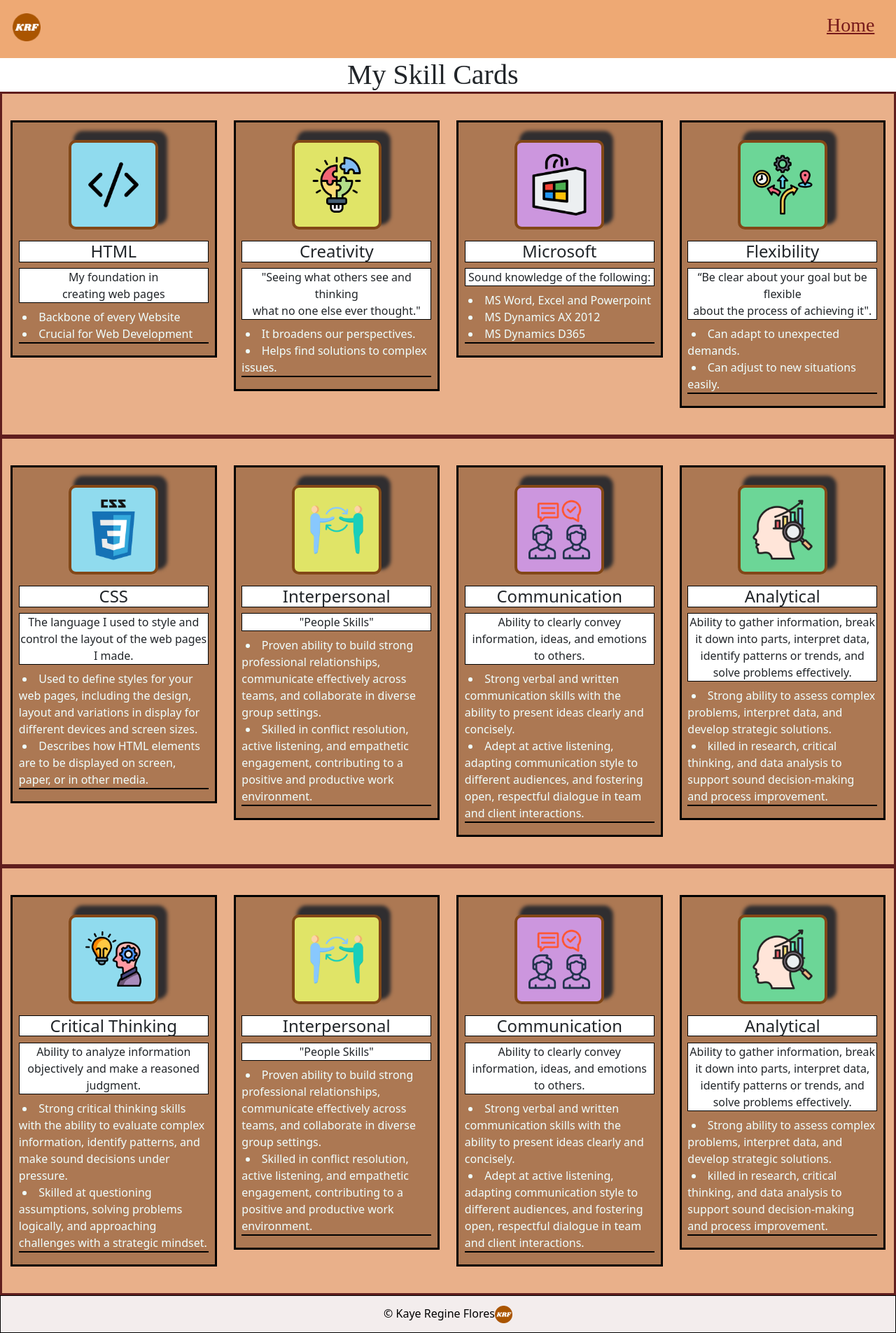
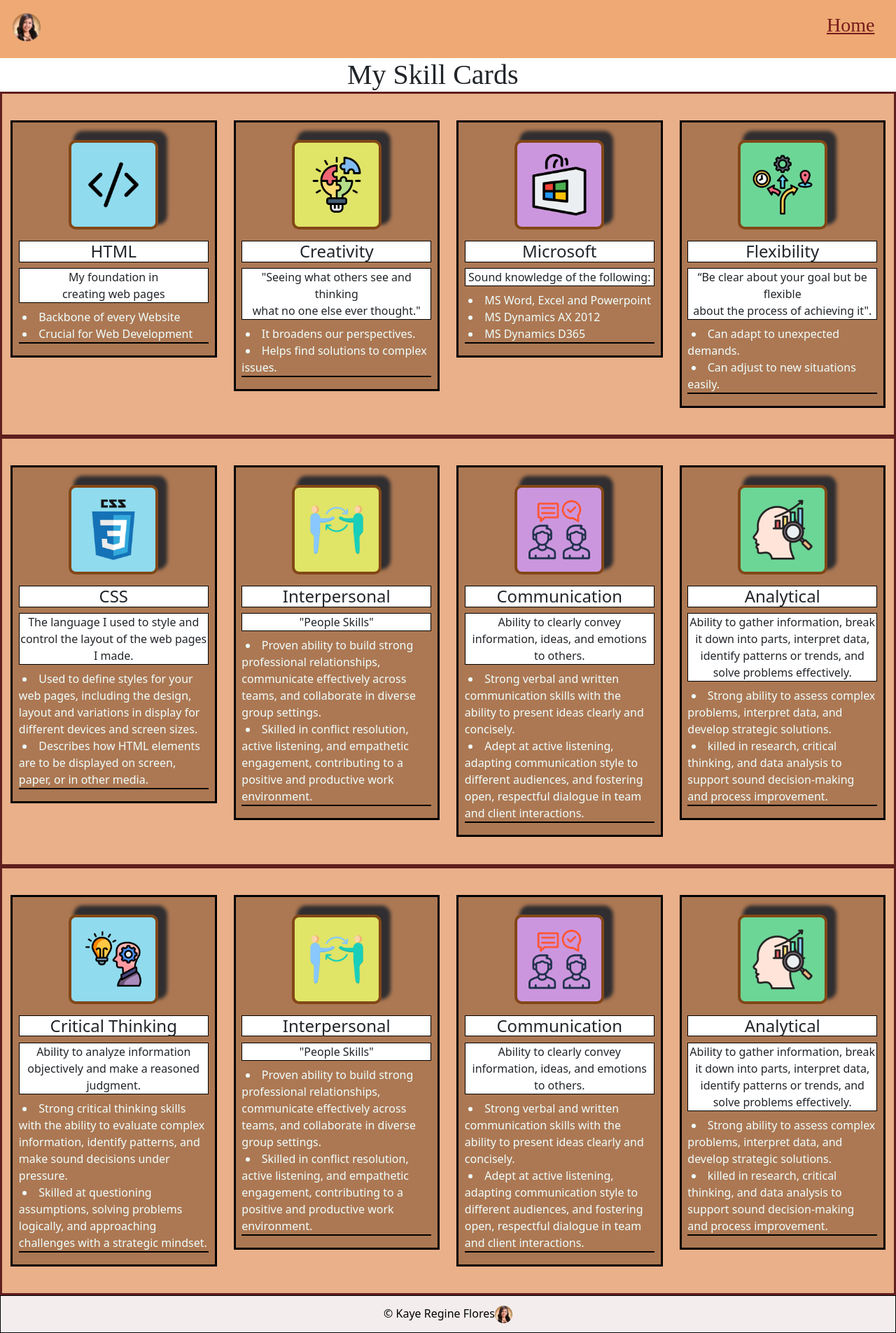
Before and after one commit to kayneflowers/SkillCards, a plain HTML site: page index.html in a window 1280 px wide. Shown: the part 13-1918 px from the top of the page at 70% size. Drawn offline with nearby package versions, Linux system fonts and the light colour scheme.

Commit message:
Update index.html

```diff
--- a/index.html
+++ b/index.html
@@ -18,7 +18,7 @@
     <header>
         <nav>
             <ul>
-                <li class="nav-list" style="float: left;"><img class="logo" src="icons/favicon.ico" alt="icon"></li>
+                <li class="nav-list" style="float: left;"><img class="logo" src="icons/krpf.png" alt="icon"></li>
                 <li class="nav-list"><a href="https://kayneflowers.github.io/"target="_self"><h3>Home</h3></a></li>
             </ul>
        </nav>
@@ -184,7 +184,7 @@
     </main>
 
     <footer>
-        <p class="footer-tab"> © Kaye Regine Flores<img class="icon" src="icons/favicon.ico" width="25px" alt="icon"></p>
+        <p class="footer-tab"> © Kaye Regine Flores<img class="icon" src="icons/krpf.png" width="25px" alt="icon"></p>
     </footer>
 </body>
 </html>
```
